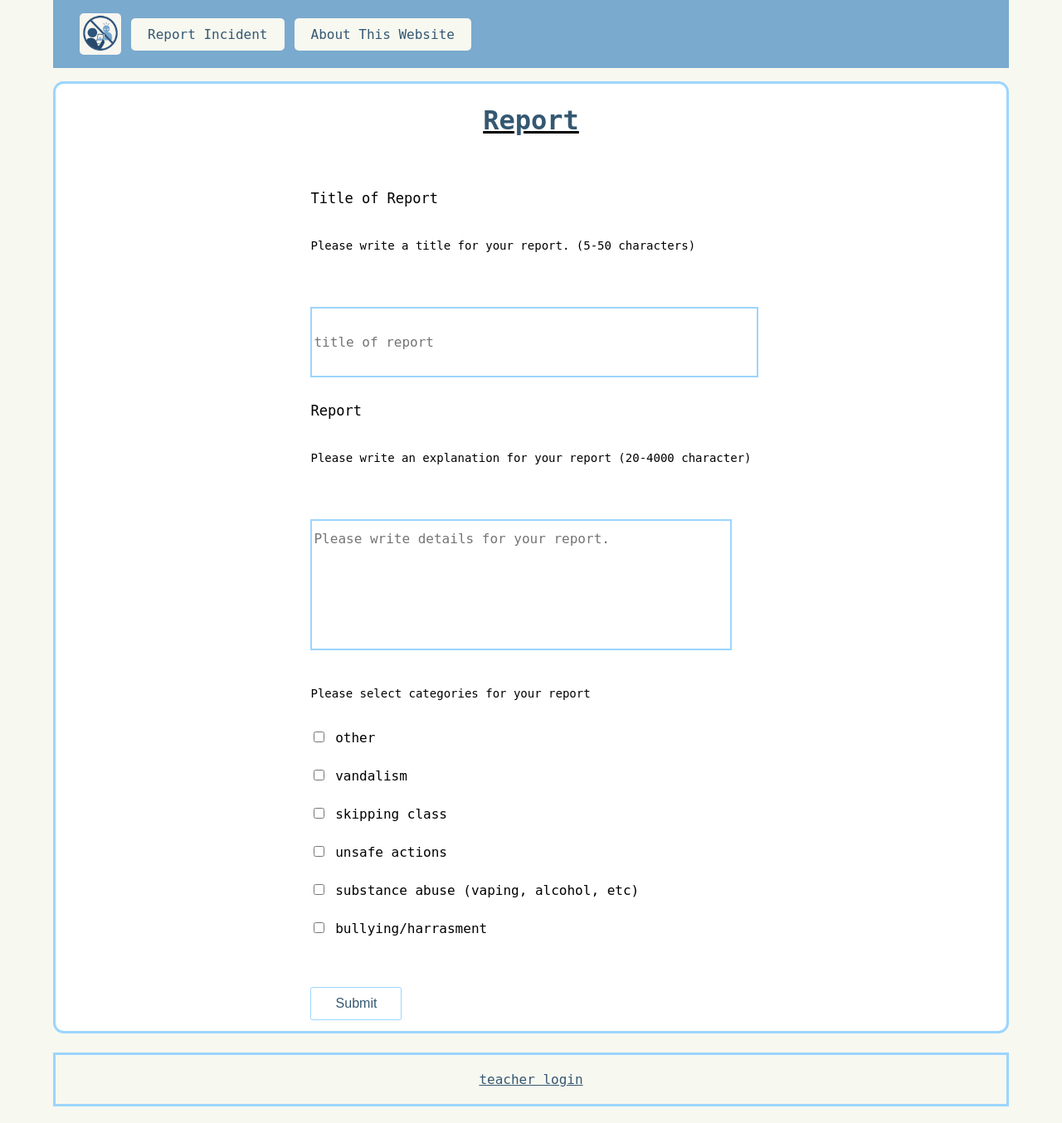
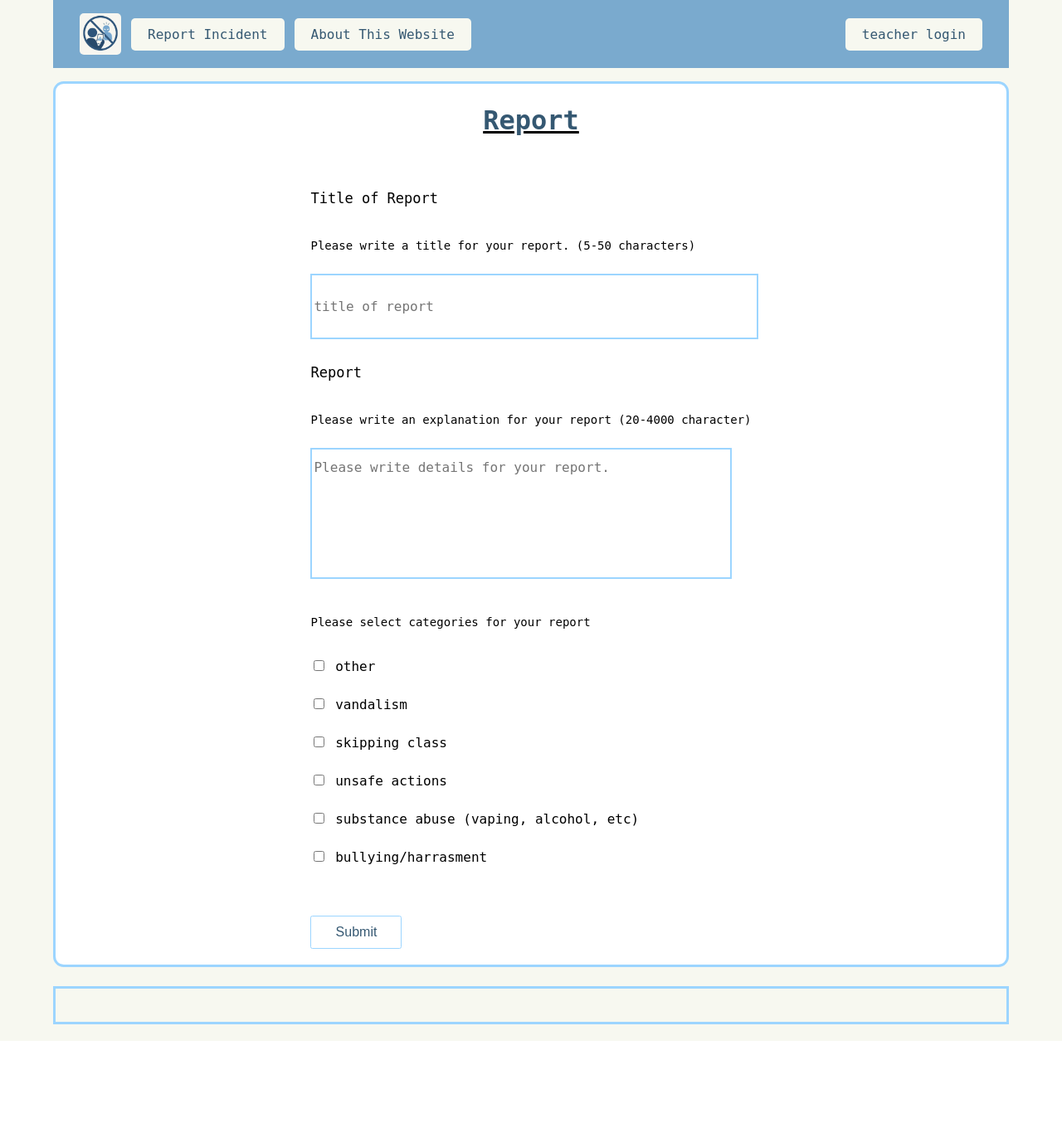
Before and after one commit to 22197/AR_webapp_13dtp, a Flask app: page / in a window 1280 px wide. Shown: the whole page at 83% size. After the commit the page ends 1255 px from the top, so only its background shows below. Run offline with Flask 3, Linux system fonts and the light colour scheme; data comes from the database, SQL or seed files in the repository; some web fonts are replaced.

Commit message:
loging button placement change

```diff
--- a/templates/footer.html
+++ b/templates/footer.html
@@ -1,3 +1,3 @@
 <div class="footer">
-    <a href="http://127.0.0.1:5000/login">teacher login</a>
+
 </div>
--- a/templates/header.html
+++ b/templates/header.html
@@ -11,7 +11,9 @@
         </div>
         <div class="user_info">
             <p>{{ current_user.teacher_code }}</p>
-            <a href="{{ url_for('logout') }}">Logout</a>
+            <a href="{{ url_for('logout') }} class=h_link">Logout</a>
         </div>
+    {% elif  not current_user.is_authenticated %}
+        <a href="{{ url_for('login') }}" class="h_link">teacher login</a>
     {% endif %}
 </nav>
--- a/templates/report.html
+++ b/templates/report.html
@@ -27,7 +27,6 @@
                 {# write title of report #}
                 <p>Title of Report</p>
                 <p class="add_info">Please write a title for your report. (5-50 characters)</p>
-                <br>
                 {{ form.title(class_ = "form-control report-textbox", placeholder = "title of report") }}
                 {# if error, show an error message #}
                 {% for error in form.title.errors %}
@@ -37,7 +36,6 @@
                 {# write report details #}
                 <p>Report</p>
                 <p class="add_info">Please write an explanation for your report (20-4000 character)</p>
-                <br>
                 {{ form.report(class_ = "form-control report-textarea", placeholder = "Please write details for your report.") }}
                 {# show error message if necessary #}
                 {% for error in form.report.errors %}
```
Also changed, not shown: README.md.
